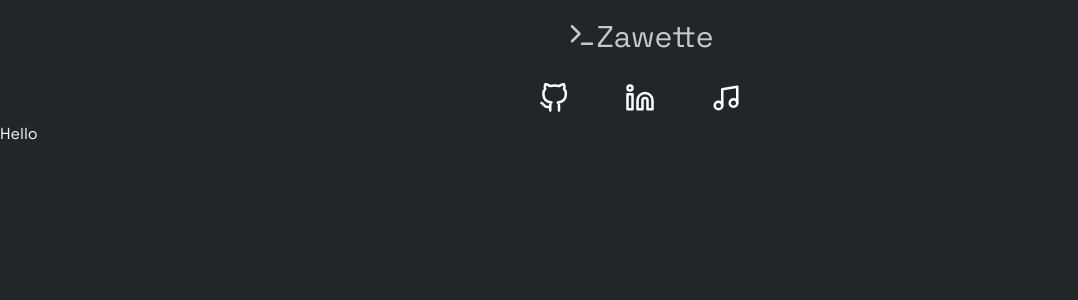
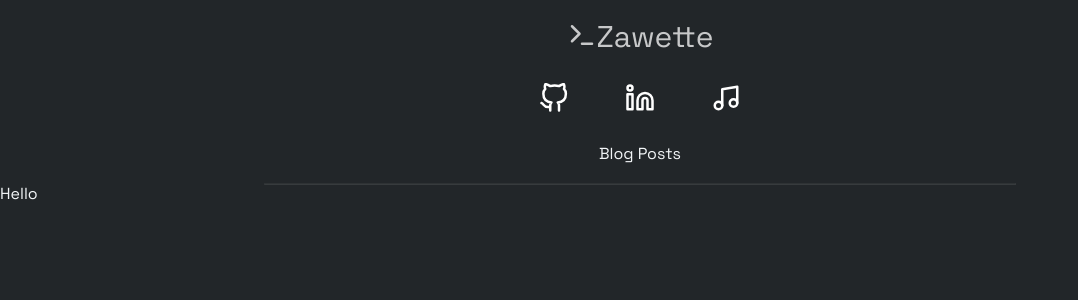
Before and after one commit to zawette/Portfolio, a Next.js app: page /blog in a window 1280 px wide. Shown: the top 300 px of the page, without its empty margins (0-1078 px from the left). Built offline with nearby package versions, Linux system fonts and the light colour scheme.

Commit message:
tags and styling

```diff
--- a/public/blogPosts/helloWorld.md
+++ b/public/blogPosts/helloWorld.md
@@ -2,6 +2,7 @@
 title: 'Hello World'
 date: '10/2/2021'
 excerpt: 'this is a temp blog post, i will probably delete it later.. or not.'
+tags: [.net,react]
 ---
 
 # Hello World
--- a/src/components/Blog/Header/Header.js
+++ b/src/components/Blog/Header/Header.js
@@ -1,7 +1,13 @@
 import Link from "next/link";
 import React from "react";
 import { FiTerminal, FiGithub, FiLinkedin, FiMusic } from "react-icons/fi";
-import { NavLink,SocialIcons, SocialIconsContainer } from "./HeaderStyles";
+import { SectionDivider } from "../../../styles/GlobalComponents";
+import {
+  Container,
+  NavLink,
+  SocialIcons,
+  SocialIconsContainer,
+} from "./HeaderStyles";
 
 function Header() {
   return (
@@ -22,6 +28,14 @@ function Header() {
           <FiMusic size="3rem" />
         </SocialIcons>
       </SocialIconsContainer>
+      <div
+        style={{ display: "flex", justifyContent: "center", marginTop: "2rem" }}
+      >
+        Blog Posts
+      </div>
+      <Container>
+        <hr style={{width:'75rem',opacity:'0.1'}} />
+      </Container>
     </>
   );
 }
--- a/src/components/Blog/Header/HeaderStyles.js
+++ b/src/components/Blog/Header/HeaderStyles.js
@@ -14,11 +14,15 @@ export const NavLink = styled.a`
   }
 `;
 
-export const SocialIconsContainer = styled.div`
+export const Container = styled.div`
   display: flex;
   justify-content: center;
+  margin-top: 2rem;
+
+`
+
+export const SocialIconsContainer = styled(Container)`
   column-gap:4rem;
-  margin-top: 2rem;
 `
 
 export const SocialIcons = styled.a`
--- a/src/pages/blog.js
+++ b/src/pages/blog.js
@@ -7,6 +7,7 @@ import Post from "../components/Blog/Post/post";
 import { Layout } from "../layout/Blog/Layout";
 
 function Blog(props) {
+    console.log(props);
    return (<>
       <Head>
         <title>FullStack WebDev - Software Enginneer</title>
```
